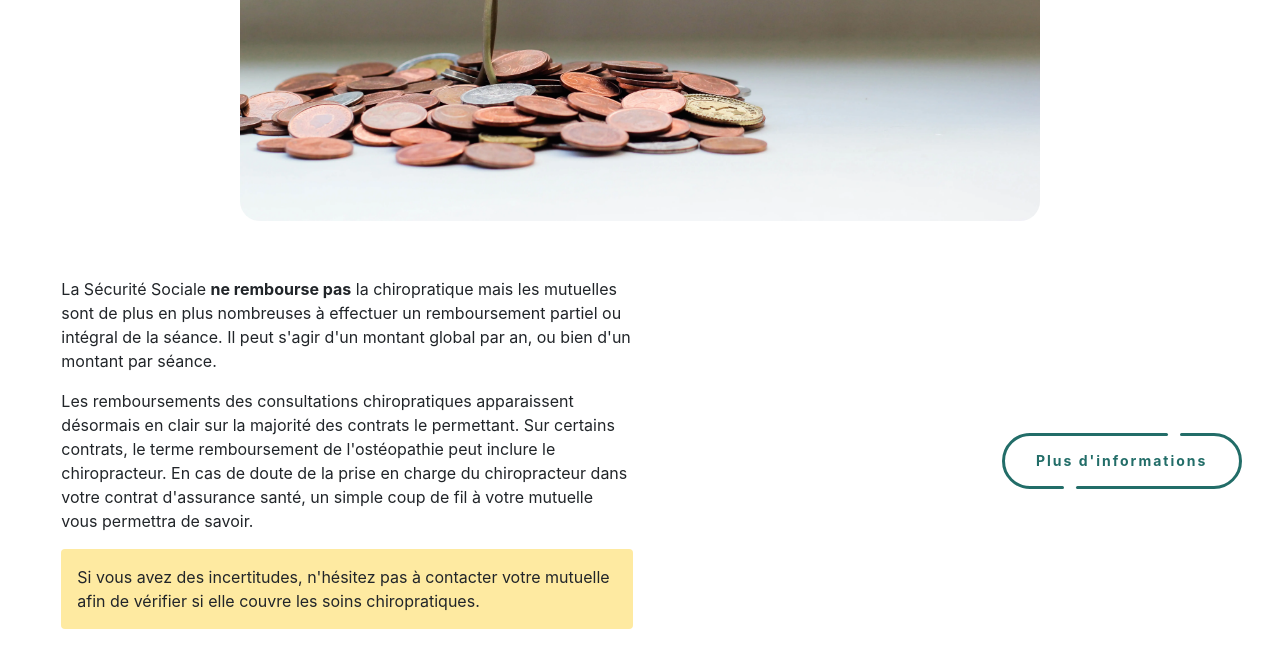
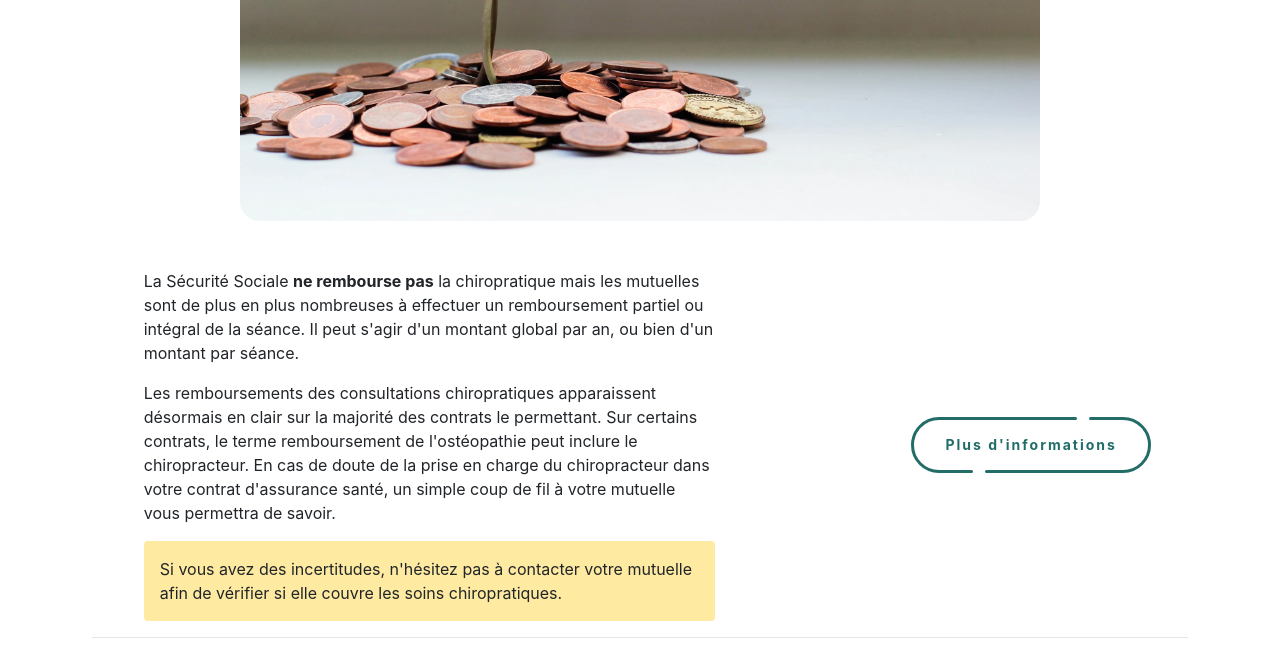
Before and after one commit to Judes77850/chiropratique, a website: page pages/remboursement.html in a window 1280 px wide. Shown: the part 587-1252 px from the top of the page. Drawn offline with nearby package versions, Linux system fonts and the light colour scheme.

```diff
--- a/pages/remboursement.html
+++ b/pages/remboursement.html
@@ -36,7 +36,7 @@
             </ul>
             <div class="navbar d-xl-none col col-12 p-0">
                 <div class="container nav-container">
-                    <input class="checkbox" type="checkbox"/>
+                    <input class="checkbox" type="checkbox" aria-label="forCollapse"/>
                     <div class="hamburger-lines">
                         <span class="line line1"></span>
                         <span class="line line2"></span>
@@ -74,7 +74,7 @@
                     <img class="mt-5 mx-auto" src="../medias/img/paiement.webp" alt="photographie d'une jeune plante poussant a travers des pieces de monnaie">
                 </div>
                 <div class="mt-5 row d-flex justify-content-between">
-                    <div class="col col-12 col-lg-6 m-2">
+                    <div class="col col-11 col-lg-6 mx-auto">
                         <p>La Sécurité Sociale <strong>ne rembourse pas</strong> la chiropratique mais les mutuelles sont de plus en plus nombreuses à effectuer un
                             remboursement partiel ou intégral de la séance. Il peut s'agir d'un montant global par an, ou bien d'un montant par séance.
                         </p>
@@ -82,10 +82,12 @@
                             Sur certains contrats, le terme remboursement de l'ostéopathie peut inclure le chiropracteur. En cas de doute de la prise en charge
                             du chiropracteur dans votre contrat d'assurance santé, un simple coup de fil à votre mutuelle vous permettra de savoir.
                         </p>
-                        <p class="fourth-bg p-3 rounded">Si vous avez des incertitudes, n'hésitez pas à contacter votre mutuelle afin de vérifier si elle couvre les soins chiropratiques.</p>
+                        <p class="fourth-bg p-3 m-0 rounded">
+                            Si vous avez des incertitudes, n'hésitez pas à contacter votre mutuelle afin de vérifier si elle couvre les soins chiropratiques.
+                        </p>
                     </div>
-                    <div class="btn-container my-5">
-                        <a href="https://www.chiropraxie.com/remboursement" target="_blank" class="button">
+                    <div class="btn-container my-5 mx-auto">
+                        <a href="https://www.chiropraxie.com/remboursement" title="Plus d'informations sur le remboursement sur le site officiel de la chiropraxie" target="_blank" class="button">
                             <div class="button__line"></div>
                             <div class="button__line"></div>
                             <span class="button__text">Plus d'informations</span>
```
Also changed, not shown: pages/actifs.html (+1 -1 lines), pages/cabinet.html (+3 -3 lines), pages/chiropratique.html (+2 -2 lines), pages/consultation.html (+1 -1 lines), pages/grossesse.html (+1 -1 lines), pages/legale.html (+1 -1 lines), pages/nouveau-ne.html (+1 -1 lines), pages/pour-qui.html (+1 -1 lines), pages/rendez-vous.html (+2 -2 lines), pages/seniors.html (+1 -1 lines), pages/sport.html (+1 -1 lines), medias/img/beach.webp, medias/img/calendar.webp, 1 other file.
